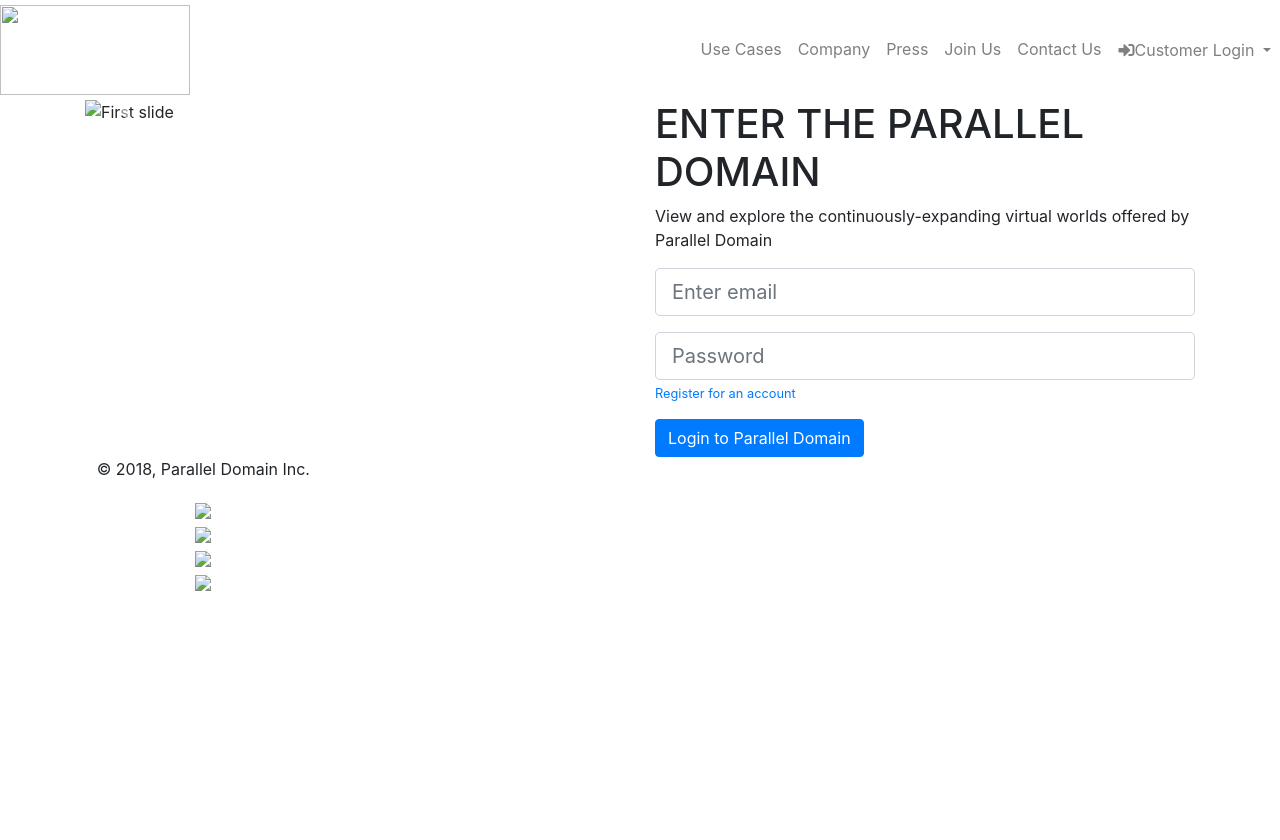
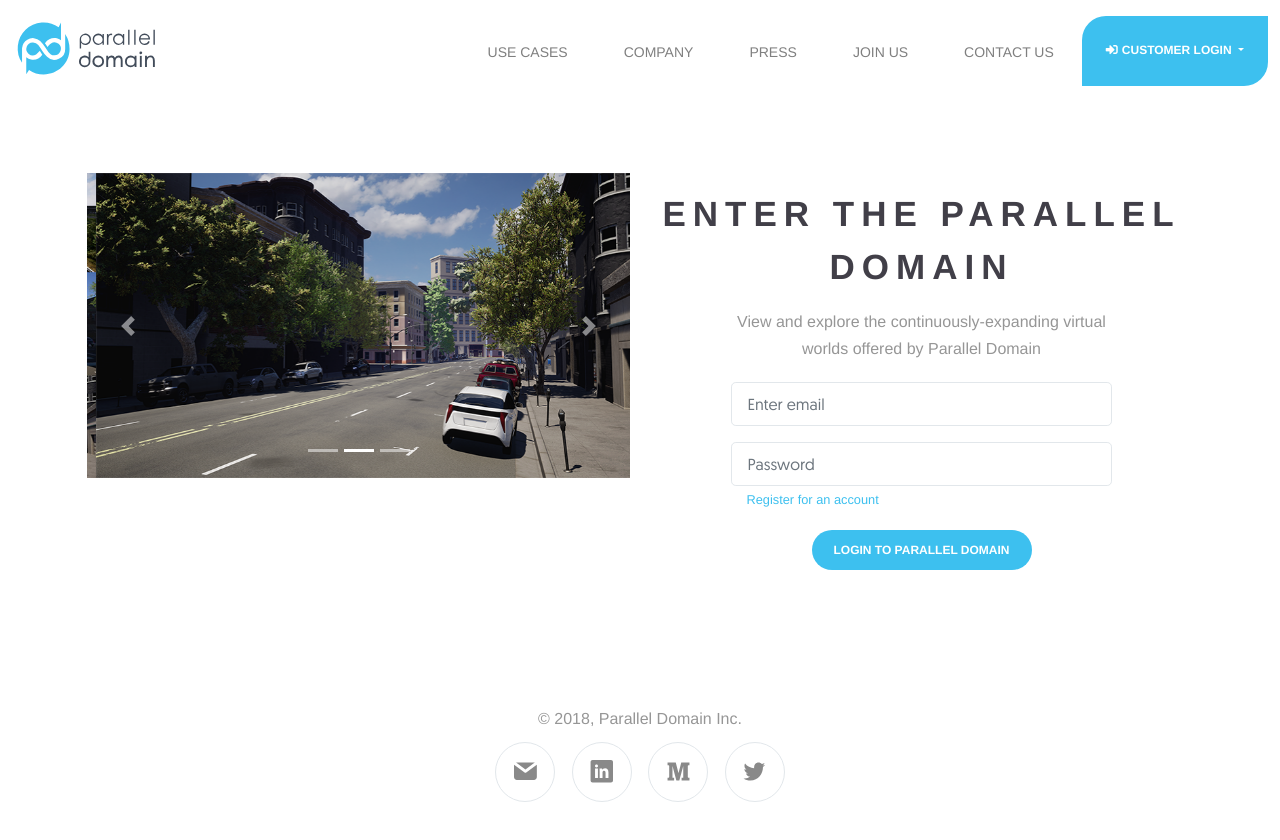
Before and after one commit to Nezunoban/pd, a plain HTML site: page enter-pd/index.html in a window 1280 px wide. Before the commit the page ends 800 px from the top, so only its background shows below. Drawn offline with nearby package versions, Linux system fonts and the light colour scheme; the site is published under a folder, as on GitHub Pages, so addresses that start at the root find nothing.

Commit message:
relative

```diff
--- a/enter-pd/index.html
+++ b/enter-pd/index.html
@@ -8,27 +8,27 @@
       <meta charset="utf-8">
       <meta name="viewport" content="initial-scale=1">
       <link rel="stylesheet" href="https://maxcdn.bootstrapcdn.com/bootstrap/4.0.0/css/bootstrap.min.css" integrity="sha384-Gn5384xqQ1aoWXA+058RXPxPg6fy4IWvTNh0E263XmFcJlSAwiGgFAW/dAiS6JXm" crossorigin="anonymous">
-      <link rel="icon" type="image/png" href="/favicon.png">
-      <link rel="stylesheet" href="/css/lib/bootstrap.css">
-      <link rel="stylesheet" href="/css/lib/flexboxgrid.css">
-      <link rel="stylesheet" href="/css/lib/sectionscroll.css">
-      <link rel="stylesheet" href="/css/lib/tooltips.css">
-      <link rel="stylesheet" href="/css/lib/animate.css">
-      <link rel="stylesheet" href="/css/lib/jquery-ui.css">
-      <link rel="stylesheet" href="/css/lib/cs-select.css">
-      <link rel="stylesheet" href="/css/lib/owl.theme.css">
-      <link rel="stylesheet" href="/css/lib/owl.carousel.css">
-      <link rel="stylesheet" href="/css/lib/table.css">
-      <link rel="stylesheet" href="/css/style.css">
+      <link rel="icon" type="image/png" href="../favicon.png">
+      <link rel="stylesheet" href="../css/lib/bootstrap.css">
+      <link rel="stylesheet" href="../css/lib/flexboxgrid.css">
+      <link rel="stylesheet" href="../css/lib/sectionscroll.css">
+      <link rel="stylesheet" href="../css/lib/tooltips.css">
+      <link rel="stylesheet" href="../css/lib/animate.css">
+      <link rel="stylesheet" href="../css/lib/jquery-ui.css">
+      <link rel="stylesheet" href="../css/lib/cs-select.css">
+      <link rel="stylesheet" href="../css/lib/owl.theme.css">
+      <link rel="stylesheet" href="../css/lib/owl.carousel.css">
+      <link rel="stylesheet" href="../css/lib/table.css">
+      <link rel="stylesheet" href="../css/style.css">
       <link rel="stylesheet" href="https://use.fontawesome.com/releases/v5.6.3/css/all.css" integrity="sha384-UHRtZLI+pbxtHCWp1t77Bi1L4ZtiqrqD80Kn4Z8NTSRyMA2Fd33n5dQ8lWUE00s/" crossorigin="anonymous">
       <script src="https://ajax.googleapis.com/ajax/libs/jquery/3.1.0/jquery.min.js"></script>
-      <script src="/js/particles/particles.js"></script>
-      <script src="/js/jquery-ui.min.js"></script>
-      <script src="/js/custom.js"></script>
-      <script src="/js/sectionscroll.js"></script>
-      <script src="/js/bootstrap.min.js"></script>
-      <script src="/js/owl.carousel.min.js"></script>
-      <script src="/js/selectFx.js"></script>
+      <script src="../js/particles/particles.js"></script>
+      <script src="../js/jquery-ui.min.js"></script>
+      <script src="../js/custom.js"></script>
+      <script src="../js/sectionscroll.js"></script>
+      <script src="../js/bootstrap.min.js"></script>
+      <script src="../js/owl.carousel.min.js"></script>
+      <script src="../js/selectFx.js"></script>
       <script async="" src="https://www.googletagmanager.com/gtag/js?id=UA-118448452-1"></script><script>window.dataLayer = window.dataLayer || [];
          function gtag(){dataLayer.push(arguments);}
          gtag('js', new Date());
@@ -40,8 +40,8 @@
 <div class="sitewrapper">
       <header>
          <nav class="navbar sticky-top navbar-expand-lg navbar-light d-flex justify-content-between ml-0 p-0">
-             <a class="navbar-brand" href="/">
-                 <img src="/img/logo.svg" width="190" height="90" alt="">
+             <a class="navbar-brand" href="../">
+                 <img src="../img/logo.svg" width="190" height="90" alt="">
              </a>
              <button class="navbar-toggler" type="button" data-toggle="collapse" data-target="#navbarTogglerDemo02" aria-controls="navbarTogglerDemo02" aria-expanded="false" aria-label="Toggle navigation">
                  <span class="navbar-toggler-icon"></span>
@@ -49,18 +49,18 @@
 
              <div class="collapse navbar-collapse justify-content-end" id="navbarTogglerDemo02">
                  <ul class="navbar-nav mr-0 mt-2 mt-lg-0">
-                     <!--<li class="nav-item active"><a href="/">Home</a></li>-->
-                     <li class="nav-item"><a class="nav-link" href="/use-case">Use Cases</a></li>
-                     <li class="nav-item"><a class="nav-link" href="/company">Company</a></li>
-                     <li class="nav-item"><a class="nav-link" href="/press">Press</a></li>
-                     <li class="nav-item"><a class="nav-link" href="/joinus">Join Us</a></li>
-                     <li class="nav-item"><a class="nav-link" href="/contact-us">Contact Us</a></li>
+                     <!--<li class="nav-item active"><a href="../">Home</a></li>-->
+                     <li class="nav-item"><a class="nav-link" href="../use-case">Use Cases</a></li>
+                     <li class="nav-item"><a class="nav-link" href="../company">Company</a></li>
+                     <li class="nav-item"><a class="nav-link" href="../press">Press</a></li>
+                     <li class="nav-item"><a class="nav-link" href="../joinus">Join Us</a></li>
+                     <li class="nav-item"><a class="nav-link" href="../contact-us">Contact Us</a></li>
                      <li class="nav-item dropdown">
                          <a class="nav-link dropdown-toggle btn dropdown-toggle btn-parallel" href="#" id="navbarDropdown" role="button" data-toggle="dropdown" aria-haspopup="true" aria-expanded="false">
                                  <i class="fas fa-sign-in-alt"></i>Customer Login
                          </a>
                          <div class="dropdown-menu" aria-labelledby="navbarDropdown">
-                             <a class="dropdown-item  active" href="/enter-pd">Enter the Parallel Domain</a>
+                             <a class="dropdown-item  active" href="../enter-pd">Enter the Parallel Domain</a>
                              <a class="dropdown-item" href="http://paralleldomain.zendesk.com/">Customer Service Portal</a>
                              <!--<div class="dropdown-divider"></div>
                              <a class="dropdown-item" href="#">Something else here</a>-->
@@ -83,13 +83,13 @@
   </ol>
   <div class="carousel-inner">
     <div class="carousel-item active">
-      <img class="d-block w-100 carousel-img" src="/img/slide1.jpg" alt="First slide">
+      <img class="d-block w-100 carousel-img" src="../img/slide1.jpg" alt="First slide">
     </div>
     <div class="carousel-item">
-      <img class="d-block w-100 carousel-img" src="/img/slide2.png" alt="Second slide">
+      <img class="d-block w-100 carousel-img" src="../img/slide2.png" alt="Second slide">
     </div>
     <div class="carousel-item">
-      <img class="d-block w-100 carousel-img" src="/img/slide3.jpg" alt="Third slide">
+      <img class="d-block w-100 carousel-img" src="../img/slide3.jpg" alt="Third slide">
     </div>
   </div>
   <a class="carousel-control-prev" href="#carouselExampleIndicators" role="button" data-slide="prev">
@@ -158,16 +158,16 @@
             <div class="col-xs-12 col-md-4 text-center">
                <p>© 2018, Parallel Domain Inc.</p>
                <a href="mailto:info@paralleldomain.com">
-                  <div class="social-icon"><img src="/img/logo-email-grey.svg" class="center-middle"></div>
+                  <div class="social-icon"><img src="../img/logo-email-grey.svg" class="center-middle"></div>
                </a>
                <a href="https://www.linkedin.com/company/parallel-domain/" target="_blank">
-                  <div class="social-icon"><img src="/img/logo-linkedin-grey.svg" class="center-middle"></div>
+                  <div class="social-icon"><img src="../img/logo-linkedin-grey.svg" class="center-middle"></div>
                </a>
                <a href="https://medium.com/@kgmcnamara" target="_blank">
-                  <div class="social-icon"><img src="/img/logo-medium-grey.svg" class="center-middle"></div>
+                  <div class="social-icon"><img src="../img/logo-medium-grey.svg" class="center-middle"></div>
                </a>
                <a href="https://twitter.com/@parallel_domain" target="_blank">
-                  <div class="social-icon"><img src="/img/logo-twitter-grey.svg" class="center-middle"></div>
+                  <div class="social-icon"><img src="../img/logo-twitter-grey.svg" class="center-middle"></div>
                </a>
             </div>
          </div>
@@ -176,6 +176,6 @@
 </div>
 
 <!-- Start of HubSpot Embed Code -->
-<script type="text/javascript" id="hs-script-loader" async defer src="//js.hs-scripts.com/5109583.js"></script>
+<script type="text/javascript" id="hs-script-loader" async defer src="https://js.hs-scripts.com/5109583.js"></script>
 <!-- End of HubSpot Embed Code -->
 </body>
```
